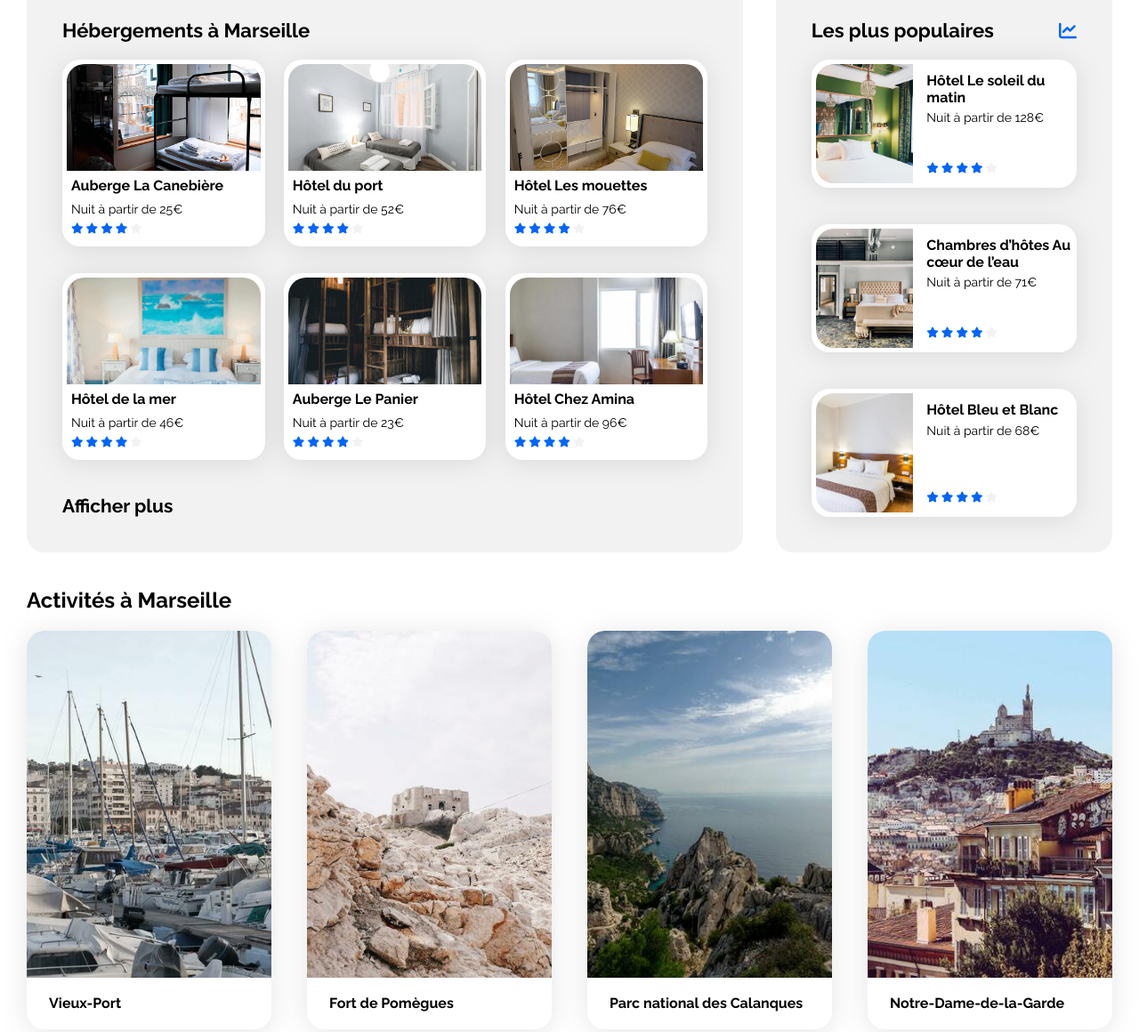
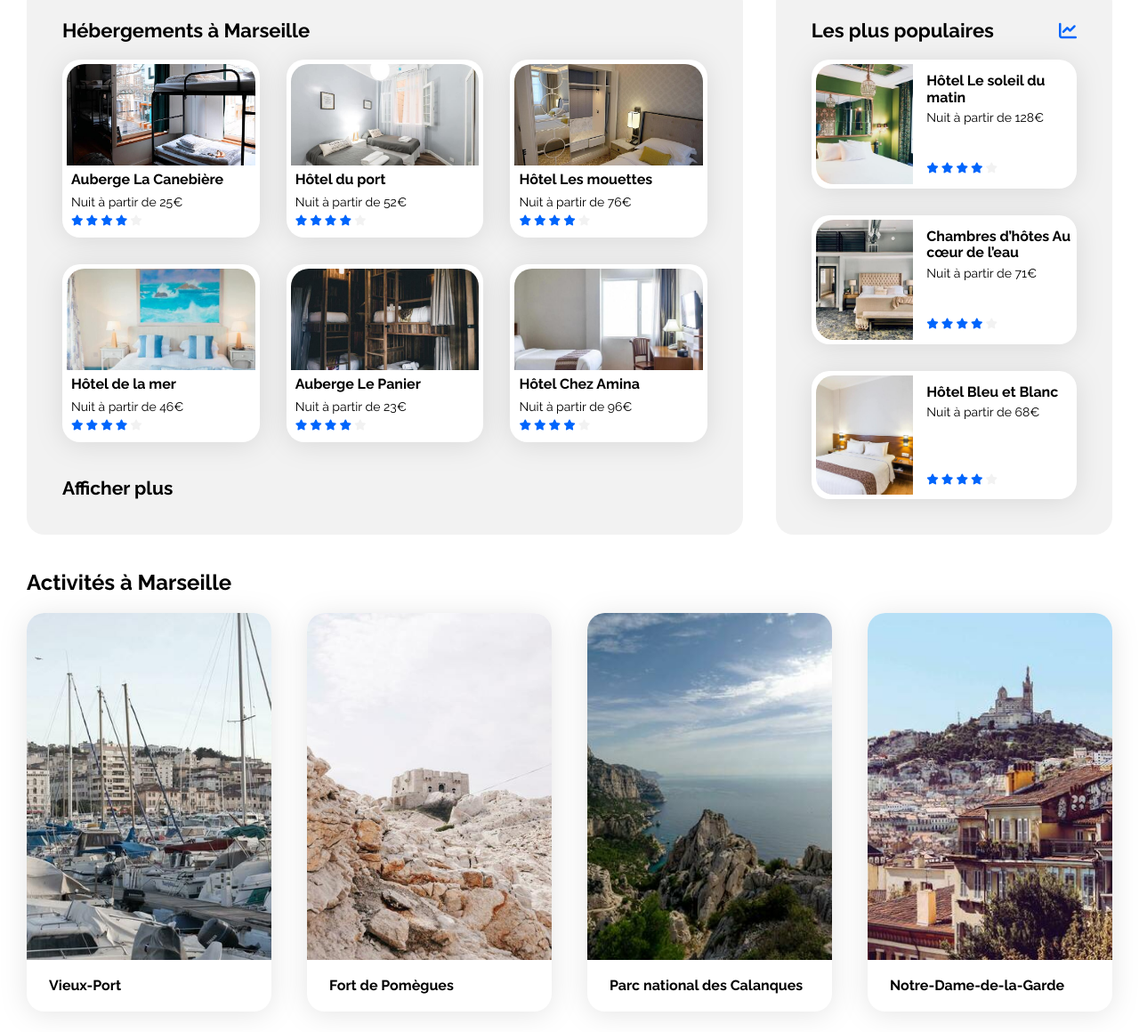
Before and after one commit to PierreL-H/OpenClassrooms-project2, a plain HTML site: page index.html in a window 1280 px wide. Shown: the part 454-1614 px from the top of the page at 89% size. Drawn offline with Linux system fonts and the light colour scheme.

Commit message:
Fix css to remove display: contents from links

```diff
--- a/css/style.css
+++ b/css/style.css
@@ -186,17 +186,14 @@ button.search-button:hover {
 }
 
 figure {
+    box-sizing: border-box;
+    height: 100%;
+    width: 100%;
     margin: 0;
     filter: drop-shadow(0px 3px 15px rgba(0, 0, 0, 0.1));
     background-color: #ffffff;
     border-radius: 20px;
     padding: 5px;
-}
-
-.lodging-card {
-    width: 30%;
-    /* height: 199px; */
-    height: 12.5rem;
 }
 
 figure img {
@@ -248,10 +245,6 @@ i.grey {
 }
 
 .featured-card {
-    box-sizing: border-box;
-    /* width: 343px; */
-    width: 100%;
-    height: 144px;
     display: flex;
     gap: 15px;
 }
@@ -308,6 +301,19 @@ i.grey {
     font-weight: 700;
 }
 
+.card-container > * {
+    flex: 1 1 0px;
+}
+
+.lodging-card-container > * {
+    height: 12.5rem;
+    flex-basis: 30%;
+}
+
+.featured-card-container > * {
+    height: 0;
+}
+
 .featured-container {
     box-sizing: border-box;
     width: 31%;
@@ -324,6 +330,7 @@ i.grey {
     flex-direction: row;
     flex-wrap: wrap;
     justify-content: space-between;
+    gap: 30px;
     row-gap: 30px;
 }
 
@@ -339,18 +346,18 @@ i.grey {
     display: flex;
     flex-direction: column;
     justify-content: space-between;
-
+    gap: 30px;
 }
 
 a.card-link {
-    display: contents;
+    text-decoration: none;
 }
 
 .activities {
     margin-top: 40px;
 }
 
-.activity-container {
+.activity-card-container {
     display:flex;
     flex-direction: row;
     justify-content: space-between;
@@ -358,24 +365,20 @@ a.card-link {
     gap: 40px;
 }
 
-.activity-container > * > *{
-    flex: 1 1 0;
-}
-
-.activity {
+.activity-card {
     display: flex;
     flex-direction: column;
     justify-content: space-between;
     padding: 0;
 }
 
-.activity-container img {
+.activity-card img {
     border-radius: 20px 20px 0 0;
     height: 390px;
     width: 100%;
 }
 
-.activity-container h3 {
+.activity-card h3 {
     padding: 20px;
 }
 
@@ -394,6 +397,7 @@ footer > * {
     flex-direction: column;
     gap: 10px;
 }
+
 footer a {
     text-decoration: none;
     color: black;
--- a/index.html
+++ b/index.html
@@ -66,7 +66,7 @@
         <section class="offers">
             <div class="lodging-container">
                 <h2>Hébergements à Marseille</h2>
-                <div class="lodging-card-container">
+                <div class="lodging-card-container card-container">
                     <a class="card-link" href="#">
                         <figure class="lodging-card">
                             <img src="assets/hebergements/4_small/marcus-loke-WQJvWU_HZFo-unsplash.jpg" alt="Auberge La Canebière">
@@ -171,7 +171,7 @@
                     <h2>Les plus populaires</h2>
                     <i class="fa-solid fa-chart-line blue fa-lg"></i>
                 </div>
-                <div class="featured-card-container">
+                <div class="featured-card-container card-container">
                     <a class="card-link" href="#">
                         <figure class="featured-card">
                             <img src="assets/hebergements/4_small/emile-guillemot-Bj_rcSC5XfE-unsplash.jpg" alt="Hôtel Le soleil du matin">
@@ -234,9 +234,9 @@
 
         <section class="activities">
             <h2>Activités à Marseille</h2>
-            <div class="activity-container">
+            <div class="activity-card-container card-container">
                 <a class="card-link" href="#">
-                    <figure class="activity">
+                    <figure class="activity-card">
                         <img src="assets/activites/4_small/reno-laithienne-QUgJhdY5Fyk-unsplash.jpg" alt="Vieux-Port">
                         <figcaption>
                             <h3>Vieux-Port</h3>
@@ -244,7 +244,7 @@
                     </figure>
                 </a>
                 <a class="card-link" href="#">
-                    <figure class="activity">
+                    <figure class="activity-card">
                         <img src="assets/activites/4_small/paul-hermann-QFTrLdQIRhI-unsplash.jpg" alt="Fort de Pomègues">
                         <figcaption>
                             <h3>Fort de Pomègues</h3>
@@ -252,7 +252,7 @@
                     </figure>
                 </a>
                 <a class="card-link" href="#">
-                    <figure class="activity">
+                    <figure class="activity-card">
                         <img src="assets/activites/4_small/kilyan-sockalingum-NR8-cBCN3aI-unsplash.jpg" alt="Parc national des Calanques">
                         <figcaption>
                             <h3>Parc national des Calanques</h3>
@@ -260,7 +260,7 @@
                     </figure>
                 </a>
                 <a class="card-link" href="#">
-                    <figure class="activity">
+                    <figure class="activity-card">
                         <img src="assets/activites/4_small/florian-wehde-xW9e8gdotxI-unsplash.jpg" alt="Notre-Dame-de-la-Garde">
                         <figcaption>
                             <h3>Notre-Dame-de-la-Garde</h3>
```
